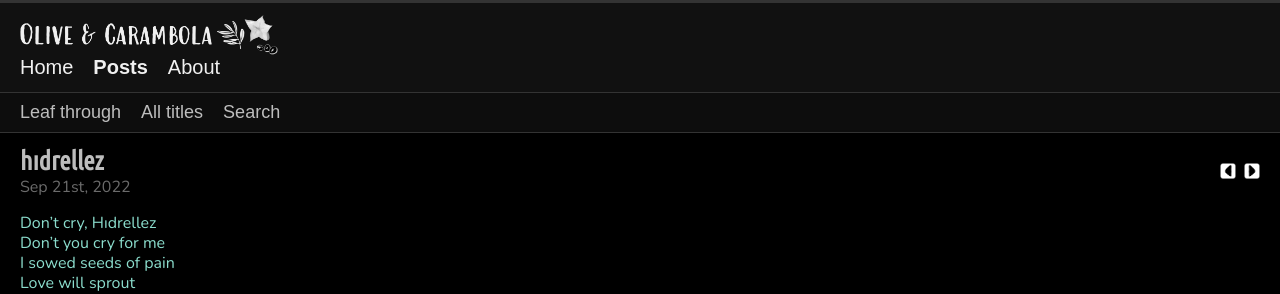
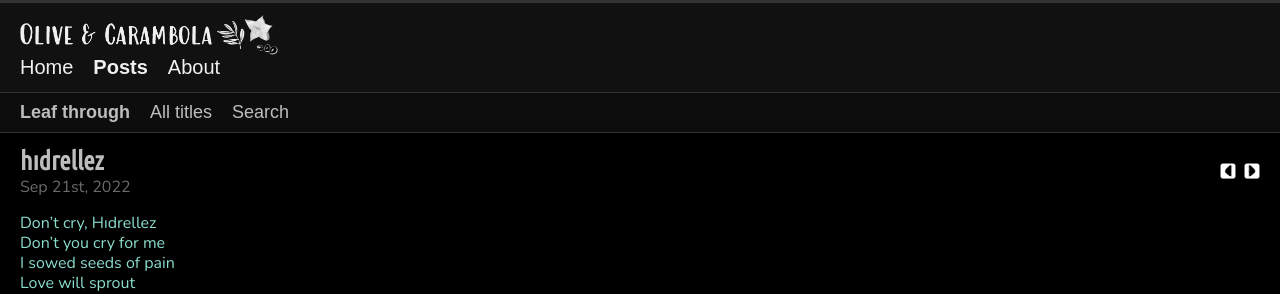
Before and after one commit to olivecarambola/logbook, a Jekyll site: the page built from _posts/2022-09-21-hidrellez.md, in a window 1280 px wide. Shown: the top 294 px of the page. Built offline with Jekyll 4.4.1, drawn with Linux system fonts in a browser that asks for light colours; some web fonts are replaced.

Commit message:
Update posts.html

```diff
--- a/_layouts/posts.html
+++ b/_layouts/posts.html
@@ -15,12 +15,29 @@
 
   <body>
     {% include header.html %}
+    {% assign url = page.url | downcase %}
+    {% assign layout = page.layout | downcase %}
     <nav class="secondary-bar">
       <div class="inner">
         <ul>
-          <li><a href="{{ '/posts/leaf/' | relative_url }}" class="{% if page.url == '/posts/leaf/' %}active{% endif %}">Leaf through</a></li>
-          <li><a href="{{ '/posts/all/' | relative_url }}" class="{% if page.url == '/posts/all/' %}active{% endif %}">All titles</a></li>
-          <li><a href="{{ '/posts/search/' | relative_url }}" class="{% if page.url == '/posts/search/' %}active{% endif %}">Search</a></li>
+          <li>
+            <a href="{{ '/posts/leaf/' | relative_url }}"
+               class="{% if url == '/posts/leaf/' or (layout == 'posts' and url != '/posts/all/' and url != '/posts/search/' and url != '/posts/leaf/') %}active{% endif %}">
+              Leaf through
+            </a>
+          </li>
+          <li>
+            <a href="{{ '/posts/all/' | relative_url }}"
+               class="{% if url == '/posts/all/' %}active{% endif %}">
+              All titles
+            </a>
+          </li>
+          <li>
+            <a href="{{ '/posts/search/' | relative_url }}"
+               class="{% if url == '/posts/search/' %}active{% endif %}">
+              Search
+            </a>
+          </li>
         </ul>
       </div>
     </nav>
```
